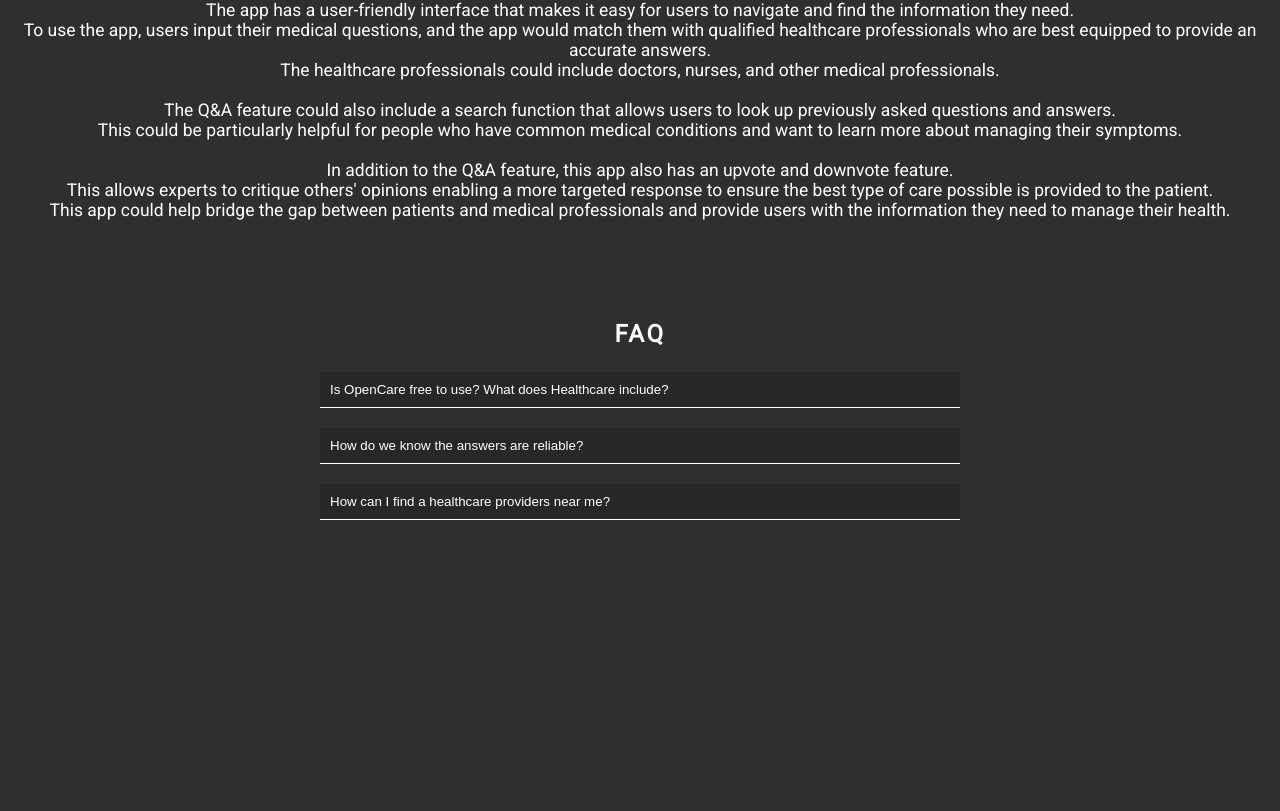
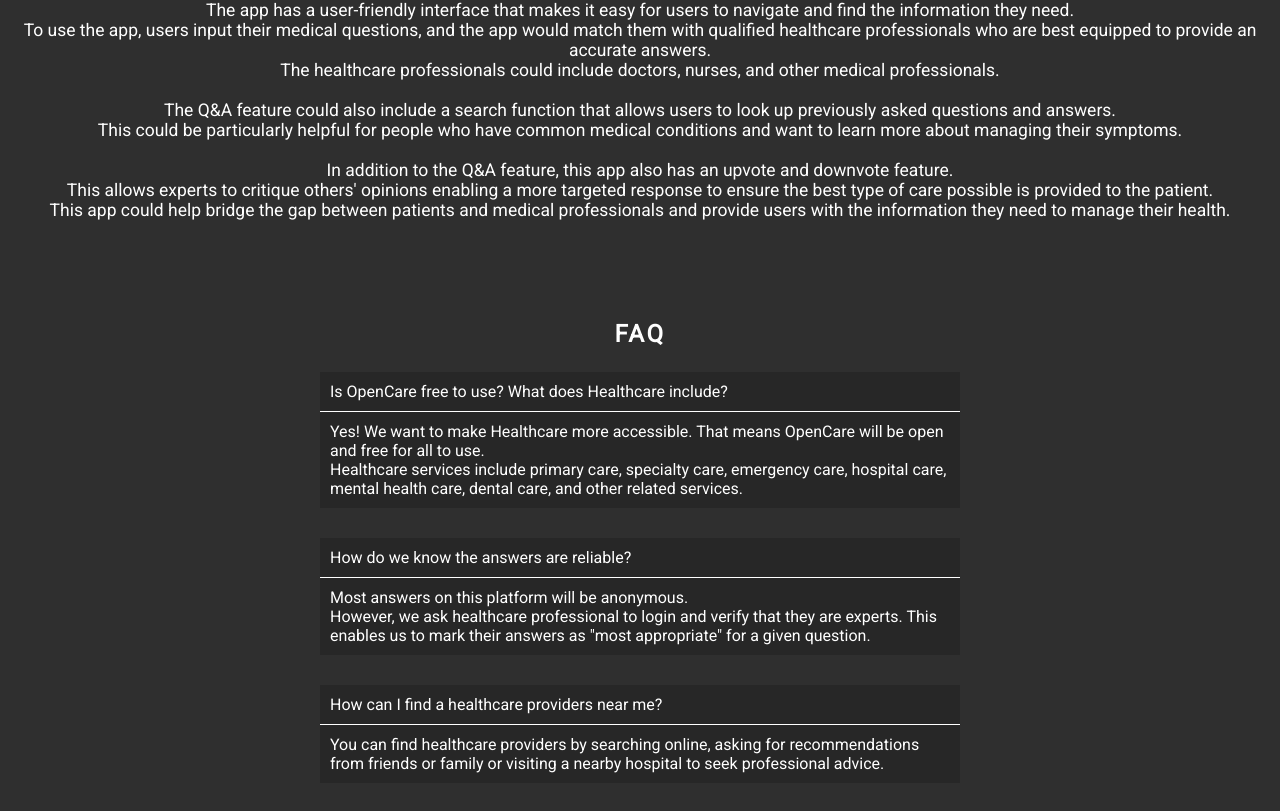
Before and after one commit to Anandhfullstack/OpenCare, a React (Vite) app in the folder Front-end/: page /about in a window 1280 px wide. Shown: the part 626-1437 px from the top of the page. Before the commit the page ends 1266 px from the top, so only its background shows below. Built offline with nearby package versions, Linux system fonts and the light colour scheme.

Commit message:
fix: faq styling fixed

```diff
--- a/Front-end/src/pages/About/About.css
+++ b/Front-end/src/pages/About/About.css
@@ -37,10 +37,6 @@
     padding-bottom: 100px;
 }
 
-.faq-item {
-    margin-bottom: 20px;
-}
-
 .faq-question {
     background-color: #272727;
     border: none;
@@ -66,4 +62,5 @@
     margin-top: -1px;
     padding: 10px;
     width: 100%;
+    margin-bottom: 30px;
 }
--- a/Front-end/src/pages/About/About.jsx
+++ b/Front-end/src/pages/About/About.jsx
@@ -1,13 +1,8 @@
-import React, { useState } from 'react';
+import React, {useState} from 'react';
 
 import './About.css';
 
 const About = () => {
-  const [isOpen, setIsOpen] = useState(false);
-
-  const toggleAccordion = () => {
-    setIsOpen(!isOpen);
-  };
     return (
         <div>
             <h1 className="center about__title">About Us</h1>
@@ -31,39 +26,24 @@
                 </p>
                 <h2>FAQ</h2>
                 <div className="faq-accordion">
-                  <div className="faq-item">
-                    <button className="faq-question" onClick={toggleAccordion}>
+                    <div className="faq-question">
                       Is OpenCare free to use? What does Healthcare include?
-                      <i className={`fa ${isOpen ? 'fa-minus' : 'fa-plus'}`} />
-                    </button>
-                    {isOpen && (
+                    </div>
                     <div className="faq-answer">
                       Yes! We want to make Healthcare more accessible. That means OpenCare will be open and free for all to use.<br/>Healthcare services include primary care, specialty care, emergency care, hospital care, mental health care, dental care, and other related services.
                     </div>
-                    )}
-                  </div>
-                  <div className="faq-item">
-                    <button className="faq-question" onClick={toggleAccordion}>
+                    <div className="faq-question">
                       How do we know the answers are reliable?
-                      <i className={`fa ${isOpen ? 'fa-minus' : 'fa-plus'}`} />
-                    </button>
-                    {isOpen && (
+                    </div>
                     <div className="faq-answer">
                       Most answers on this platform will be anonymous.<br/>However, we ask healthcare professional to login and verify that they are experts. This enables us to mark their answers as "most appropriate" for a given question.
+                  </div>
+                    <div className="faq-question">
+                      How can I find a healthcare providers near me?
                     </div>
-                    )}
-                  </div>
-                  <div className="faq-item">
-                    <button className="faq-question" onClick={toggleAccordion}>
-                      How can I find a healthcare providers near me?
-                      <i className={`fa ${isOpen ? 'fa-minus' : 'fa-plus'}`} />
-                    </button>
-                    {isOpen && (
                     <div className="faq-answer">
                       You can find healthcare providers by searching online, asking for recommendations from friends or family or visiting a nearby hospital to seek professional advice.
                     </div>
-                    )}
-                  </div>
                 </div>
              </section>
            </div>
```
